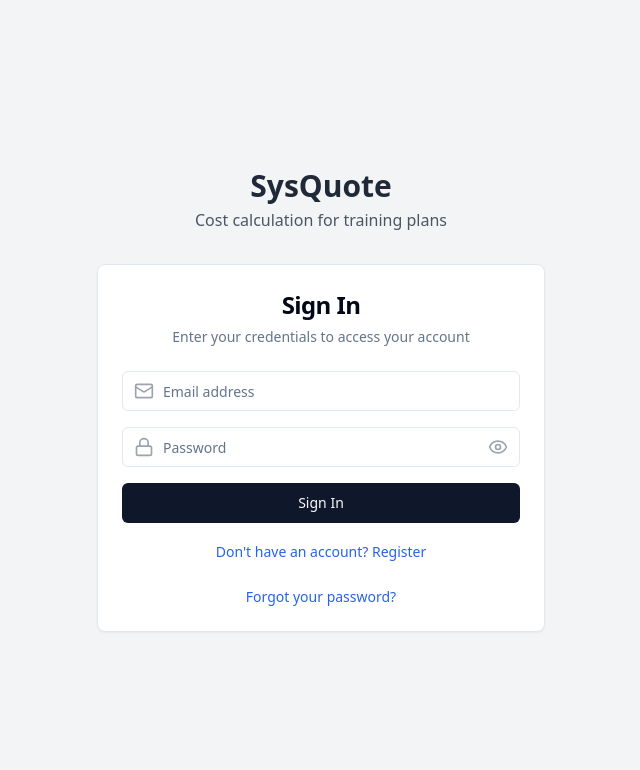
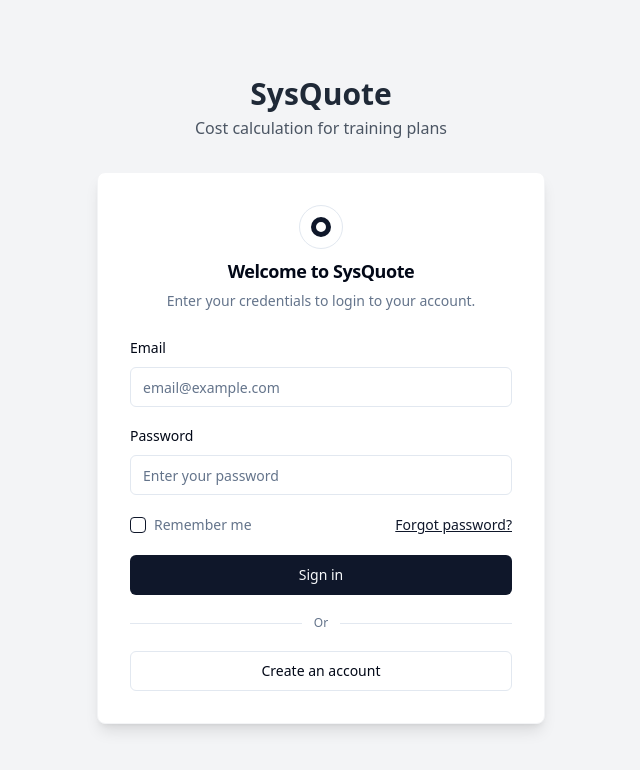
Before and after one commit to PareasySys/sysquote, a React (Vite) app: page / in a window 1280 px wide. Shown: the top 770 px of the page, without its empty margins (319-959 px from the left). Built offline with nearby package versions, Linux system fonts and the light colour scheme.

Commit message:
Refactor: Update login page
- Implement the new login page design.
- Integrate "remember me" functionality.
- Replace Google login with a "Sign Up" button.
- Update page name to "Log In".
- Apply home page color scheme.

```diff
--- /dev/null
+++ b/src/components/LoginForm.tsx
@@ -0,0 +1,153 @@
+
+import React, { useState } from "react";
+import { useNavigate } from "react-router-dom";
+import { useId } from "react";
+import { Button } from "@/components/ui/button";
+import { Checkbox } from "@/components/ui/checkbox";
+import { Input } from "@/components/ui/input";
+import { Label } from "@/components/ui/label";
+import { Link } from "react-router-dom";
+import { toast } from "sonner";
+import useAuth from "@/hooks/useAuth";
+
+interface LoginFormProps {
+  onClose?: () => void;
+}
+
+const LoginForm = ({ onClose }: LoginFormProps) => {
+  const id = useId();
+  const navigate = useNavigate();
+  const { signIn } = useAuth();
+
+  const [email, setEmail] = useState("");
+  const [password, setPassword] = useState("");
+  const [rememberMe, setRememberMe] = useState(false);
+  const [isLoading, setIsLoading] = useState(false);
+
+  const handleSubmit = async (e: React.FormEvent) => {
+    e.preventDefault();
+
+    if (!email || !password) {
+      toast.error("Please fill in all fields");
+      return;
+    }
+
+    setIsLoading(true);
+
+    try {
+      // Store the remember me preference before login
+      if (rememberMe) {
+        localStorage.setItem("rememberMe", "true");
+        localStorage.setItem("rememberedEmail", email);
+      } else {
+        localStorage.removeItem("rememberMe");
+        localStorage.removeItem("rememberedEmail");
+      }
+
+      await signIn({ email, password });
+      toast.success("Login successful");
+      navigate("/home");
+      if (onClose) onClose();
+    } catch (error: any) {
+      console.error("Login error:", error);
+      toast.error(error.message || "Failed to login");
+    } finally {
+      setIsLoading(false);
+    }
+  };
+
+  // Check for remembered credentials when component mounts
+  React.useEffect(() => {
+    const rememberedEmail = localStorage.getItem("rememberedEmail");
+    const shouldRemember = localStorage.getItem("rememberMe") === "true";
+
+    if (shouldRemember && rememberedEmail) {
+      setEmail(rememberedEmail);
+      setRememberMe(true);
+    }
+  }, []);
+
+  return (
+    <div className="flex flex-col items-center gap-2">
+      <div
+        className="flex size-11 shrink-0 items-center justify-center rounded-full border border-border"
+        aria-hidden="true"
+      >
+        <svg
+          className="stroke-primary dark:stroke-primary"
+          xmlns="http://www.w3.org/2000/svg"
+          width="20"
+          height="20"
+          viewBox="0 0 32 32"
+          aria-hidden="true"
+        >
+          <circle cx="16" cy="16" r="12" fill="none" strokeWidth="8" />
+        </svg>
+      </div>
+
+      <div className="flex flex-col space-y-1.5 text-center">
+        <h2 className="text-lg font-semibold tracking-tight">Welcome to SysQuote</h2>
+        <p className="text-sm text-muted-foreground">
+          Enter your credentials to login to your account.
+        </p>
+      </div>
+
+      <form className="space-y-5 w-full mt-4" onSubmit={handleSubmit}>
+        <div className="space-y-4">
+          <div className="space-y-2">
+            <Label htmlFor={`${id}-email`}>Email</Label>
+            <Input
+              id={`${id}-email`}
+              placeholder="email@example.com"
+              type="email"
+              value={email}
+              onChange={(e) => setEmail(e.target.value)}
+              required
+            />
+          </div>
+          <div className="space-y-2">
+            <Label htmlFor={`${id}-password`}>Password</Label>
+            <Input
+              id={`${id}-password`}
+              placeholder="Enter your password"
+              type="password"
+              value={password}
+              onChange={(e) => setPassword(e.target.value)}
+              required
+            />
+          </div>
+        </div>
+
+        <div className="flex justify-between gap-2">
+          <div className="flex items-center gap-2">
+            <Checkbox
+              id={`${id}-remember`}
+              checked={rememberMe}
+              onCheckedChange={(checked) => setRememberMe(checked === true)}
+            />
+            <Label htmlFor={`${id}-remember`} className="font-normal text-muted-foreground">
+              Remember me
+            </Label>
+          </div>
+          <Link to="/forgot-password" className="text-sm text-primary underline hover:no-underline">
+            Forgot password?
+          </Link>
+        </div>
+
+        <Button type="submit" className="w-full" disabled={isLoading}>
+          {isLoading ? "Logging in..." : "Sign in"}
+        </Button>
+
+        <div className="flex items-center gap-3 before:h-px before:flex-1 before:bg-border after:h-px after:flex-1 after:bg-border">
+          <span className="text-xs text-muted-foreground">Or</span>
+        </div>
+
+        <Button variant="outline" className="w-full" type="button" onClick={() => navigate("/signup")}>
+          Create an account
+        </Button>
+      </form>
+    </div>
+  );
+};
+
+export default LoginForm;
--- a/src/components/ui/dialog.tsx
+++ b/src/components/ui/dialog.tsx
@@ -1,7 +1,7 @@
+
 import * as React from "react"
 import * as DialogPrimitive from "@radix-ui/react-dialog"
 import { X } from "lucide-react"
-
 import { cn } from "@/lib/utils"
 
 const Dialog = DialogPrimitive.Root
@@ -19,7 +19,7 @@ const DialogOverlay = React.forwardRef<
   <DialogPrimitive.Overlay
     ref={ref}
     className={cn(
-      "fixed inset-0 z-50 bg-black/80  data-[state=open]:animate-in data-[state=closed]:animate-out data-[state=closed]:fade-out-0 data-[state=open]:fade-in-0",
+      "fixed inset-0 z-[101] bg-black/80 data-[state=open]:animate-in data-[state=closed]:animate-out data-[state=closed]:fade-out-0 data-[state=open]:fade-in-0",
       className
     )}
     {...props}
@@ -36,14 +36,19 @@ const DialogContent = React.forwardRef<
     <DialogPrimitive.Content
       ref={ref}
       className={cn(
-        "fixed left-[50%] top-[50%] z-50 grid w-full max-w-lg translate-x-[-50%] translate-y-[-50%] gap-4 border bg-background p-6 shadow-lg duration-200 data-[state=open]:animate-in data-[state=closed]:animate-out data-[state=closed]:fade-out-0 data-[state=open]:fade-in-0 data-[state=closed]:zoom-out-95 data-[state=open]:zoom-in-95 data-[state=closed]:slide-out-to-left-1/2 data-[state=closed]:slide-out-to-top-[48%] data-[state=open]:slide-in-from-left-1/2 data-[state=open]:slide-in-from-top-[48%] sm:rounded-lg",
+        "fixed left-1/2 top-1/2 z-[101] grid max-h-[calc(100%-4rem)] w-full -translate-x-1/2 -translate-y-1/2 gap-4 overflow-y-auto border bg-background p-6 shadow-lg shadow-black/5 duration-200 data-[state=open]:animate-in data-[state=closed]:animate-out data-[state=closed]:fade-out-0 data-[state=open]:fade-in-0 data-[state=closed]:zoom-out-95 data-[state=open]:zoom-in-95 data-[state=closed]:slide-out-to-left-1/2 data-[state=closed]:slide-out-to-top-[48%] data-[state=open]:slide-in-from-left-1/2 data-[state=open]:slide-in-from-top-[48%] sm:max-w-[400px] sm:rounded-xl",
         className
       )}
       {...props}
     >
       {children}
-      <DialogPrimitive.Close className="absolute right-4 top-4 rounded-sm opacity-70 ring-offset-background transition-opacity hover:opacity-100 focus:outline-none focus:ring-2 focus:ring-ring focus:ring-offset-2 disabled:pointer-events-none data-[state=open]:bg-accent data-[state=open]:text-muted-foreground">
-        <X className="h-4 w-4" />
+      <DialogPrimitive.Close className="group absolute right-3 top-3 flex size-7 items-center justify-center rounded-lg outline-offset-2 transition-colors focus-visible:outline focus-visible:outline-2 focus-visible:outline-ring/70 disabled:pointer-events-none">
+        <X
+          width={16}
+          height={16}
+          strokeWidth={2}
+          className="opacity-60 transition-opacity group-hover:opacity-100"
+        />
         <span className="sr-only">Close</span>
       </DialogPrimitive.Close>
     </DialogPrimitive.Content>
@@ -56,10 +61,7 @@ const DialogHeader = ({
   ...props
 }: React.HTMLAttributes<HTMLDivElement>) => (
   <div
-    className={cn(
-      "flex flex-col space-y-1.5 text-center sm:text-left",
-      className
-    )}
+    className={cn("flex flex-col space-y-1.5 text-center sm:text-left", className)}
     {...props}
   />
 )
@@ -70,10 +72,7 @@ const DialogFooter = ({
   ...props
 }: React.HTMLAttributes<HTMLDivElement>) => (
   <div
-    className={cn(
-      "flex flex-col-reverse sm:flex-row sm:justify-end sm:space-x-2",
-      className
-    )}
+    className={cn("flex flex-col-reverse gap-2 sm:flex-row sm:justify-end sm:gap-3", className)}
     {...props}
   />
 )
@@ -85,10 +84,7 @@ const DialogTitle = React.forwardRef<
 >(({ className, ...props }, ref) => (
   <DialogPrimitive.Title
     ref={ref}
-    className={cn(
-      "text-lg font-semibold leading-none tracking-tight",
-      className
-    )}
+    className={cn("text-lg font-semibold tracking-tight", className)}
     {...props}
   />
 ))
--- a/src/pages/Index.tsx
+++ b/src/pages/Index.tsx
@@ -1,11 +1,20 @@
-// Update this page (the content is just a fallback if you fail to update the page)
+
+import { useNavigate } from 'react-router-dom';
+import { useEffect } from 'react';
 
 const Index = () => {
+  const navigate = useNavigate();
+
+  useEffect(() => {
+    // Redirect to login page
+    navigate('/');
+  }, [navigate]);
+
   return (
     <div className="min-h-screen flex items-center justify-center bg-gray-100">
       <div className="text-center">
-        <h1 className="text-4xl font-bold mb-4">Welcome to Your Blank App</h1>
-        <p className="text-xl text-gray-600">Start building your amazing project here!</p>
+        <h1 className="text-4xl font-bold mb-4">Redirecting...</h1>
+        <p className="text-xl text-gray-600">Please wait while we redirect you to the login page.</p>
       </div>
     </div>
   );
--- a/src/pages/LoginPage.tsx
+++ b/src/pages/LoginPage.tsx
@@ -1,4 +1,28 @@
 
-// Re-export the existing LoginPage component
-import LoginPage from "@/components/LoginPage";
+import React from 'react';
+import { useNavigate } from 'react-router-dom';
+import { useAuth } from '@/context/AuthContext';
+import LoginForm from '@/components/LoginForm';
+import AuthLayout from '@/components/layout/AuthLayout';
+
+const LoginPage = () => {
+  const navigate = useNavigate();
+  const { user } = useAuth();
+
+  // Redirect to home if user is already authenticated
+  React.useEffect(() => {
+    if (user) {
+      navigate('/home');
+    }
+  }, [user, navigate]);
+
+  return (
+    <AuthLayout>
+      <div className="bg-white shadow-lg rounded-lg border border-gray-100 p-8">
+        <LoginForm />
+      </div>
+    </AuthLayout>
+  );
+};
+
 export default LoginPage;
--- a/src/router/index.tsx
+++ b/src/router/index.tsx
@@ -12,6 +12,7 @@ const Router = () => (
     <Routes>
       <Route path="/" element={<LoginPage />} />
       <Route path="/forgot-password" element={<ForgotPasswordPage />} />
+      <Route path="/signup" element={<LoginPage />} /> {/* Temporarily pointing to LoginPage */}
       <Route path="/home" element={
         <PrivateRoute>
           <HomePage />
```
